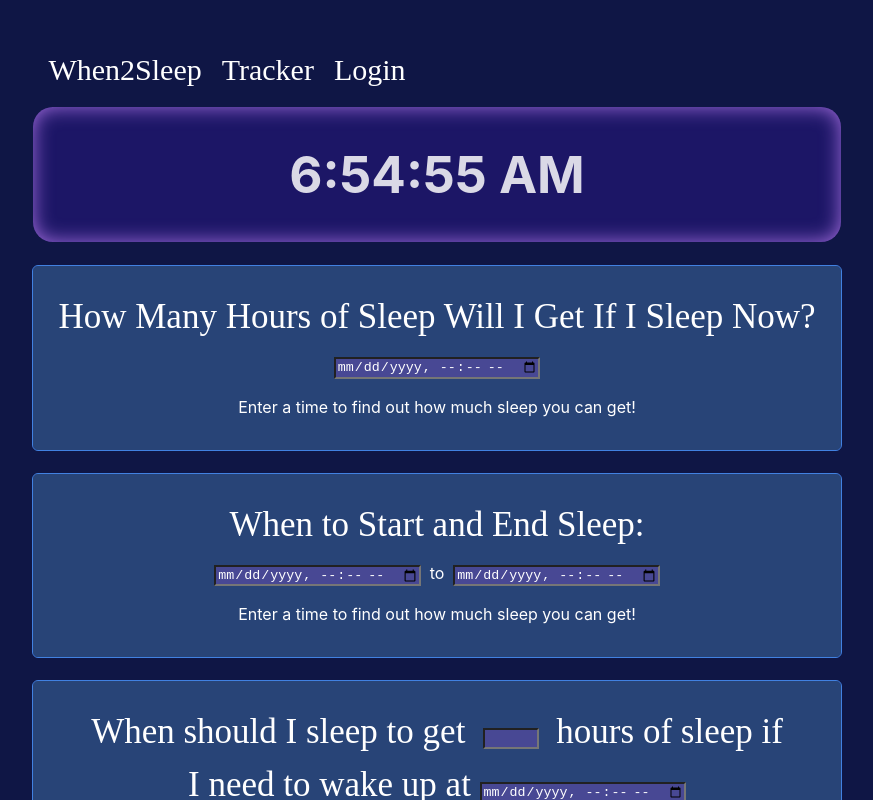
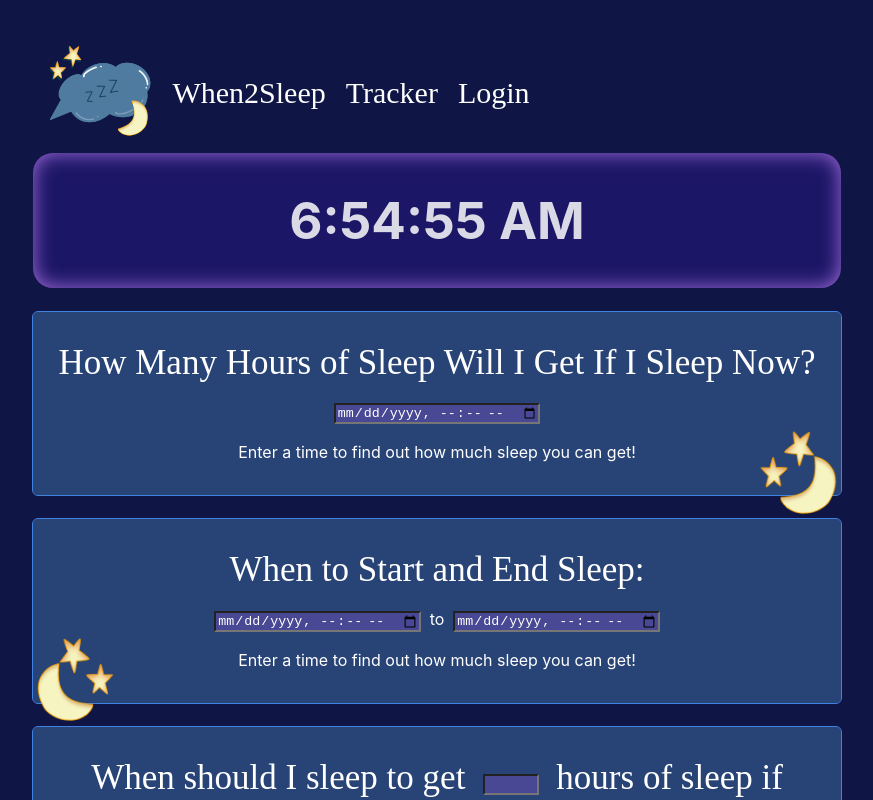
Before and after one commit to SakuraMochiii/when2sleep, a React (Vite) app in the folder project_when2sleep/: page / in a window 1280 px wide. Shown: the top 800 px of the page, without its empty margins (203-1076 px from the left). Built offline with nearby package versions, Linux system fonts and the light colour scheme; a web font is replaced by a local one.

Commit message:
added logo

```diff
--- a/project_when2sleep/src/App.css
+++ b/project_when2sleep/src/App.css
@@ -59,8 +59,8 @@
 ul {
   list-style: none;
   display: flex;
-	margin: 0;
-  padding: 5px;
+	margin: 5px;
+  padding: 0px;
   align-items: center;
 }
 
@@ -113,3 +113,29 @@ ul li a{
   font-size: 35px;
   margin:10px;
 }
+
+#logo{
+  margin:0px;
+  padding:2px;
+  width:120px;
+}
+
+.leftmoon img{
+  position: absolute;
+  left: 0px;
+  bottom:0px;
+  width: 10%;
+}
+
+.moon img{
+  position: absolute;
+  right: 0px;
+  bottom:0px;
+  width: 10%;
+  transform: scaleX(-1);
+}
+
+
+.moon, .leftmoon{
+  position: relative;
+}
--- a/project_when2sleep/src/components/mainPage.jsx
+++ b/project_when2sleep/src/components/mainPage.jsx
@@ -86,17 +86,22 @@ function mainPage(props) {
     const [hoursSleepMessage, sethoursSleepMessage] = useState("Enter a time to find out when you should sleep!");
 
 return(
-   <>
+   <div>
     <div id="currentTime">
     <h1>{currentTime}</h1>
    </div><br/>
 
+   <div class="moon">
+    <img src="../../images/starMoon.png"/>
     <div class="calculateDiv">
    <p class="question">How Many Hours of Sleep Will I Get If I Sleep Now?</p>
    <input id="timeUntil" type="datetime-local" name="time" value={timeUntil} onChange={handleInputChange} />
    <p id="timeUntilMessage">{timeUntilMessage}</p>
     </div><br/>
+    </div>
 
+    <div class="leftmoon">
+    <img src="../../images/starMoon.png"/>
     <div class="calculateDiv">
    <p class="question">When to Start and End Sleep:</p>
    <input id="twoTimes" type="datetime-local" name="time" value={twoTime} onChange={handleInputtimeChange} />
@@ -104,7 +109,10 @@ return(
    <input id="twoTimes2" type="datetime-local" name="time" value={twoTime2} onChange={handleInputtime2Change} />
    <p id="twoTimesMessage">{twoTimeMessage}</p>
    </div><br/>
+   </div>
 
+   <div class="moon">
+   <img src="../../images/starMoon.png"/>
    <div class="calculateDiv">
    <p class="question">When should I sleep to get &nbsp;
    <input type="number" id="hoursSleep" name="hoursSleep" value={hoursSleep} onChange={handleInputHoursChange} min="0" max="24"/>
@@ -112,7 +120,8 @@ return(
    <input id="wakeUp" type="datetime-local" name="wakeUp" value={wakeUp} onChange={handleInputwakeChange} /></p>
    <p id="hoursSleepMessage">{hoursSleepMessage}</p>
    </div>
-   </>);
+   </div>
+   </div>);
 }
 
 export default mainPage;
--- a/project_when2sleep/src/components/navigate.jsx
+++ b/project_when2sleep/src/components/navigate.jsx
@@ -4,6 +4,7 @@ return(
     <header>
     <nav>
         <ul>
+        <img id="logo" src="../../images/logo.png"/>
         <li id="when2sleep"><a href="/"> {props.title} </a></li>
         <li><a href="/tracker"> Tracker </a></li>
         <li><a href="/login"> Login </a></li>
```
Also changed, not shown: project_when2sleep/public/images/logo.png (added), project_when2sleep/public/images/starMoon.png (added).
